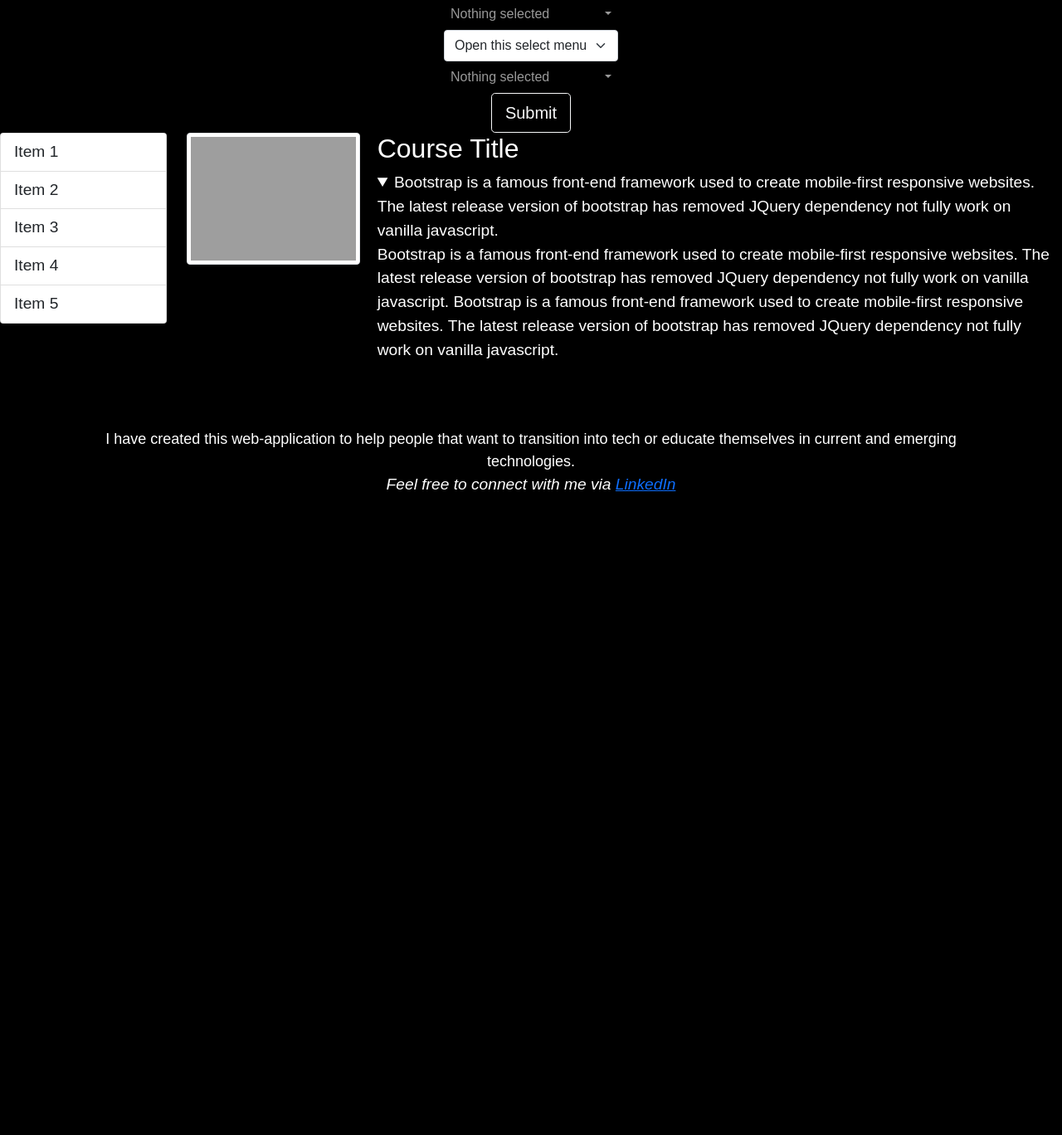
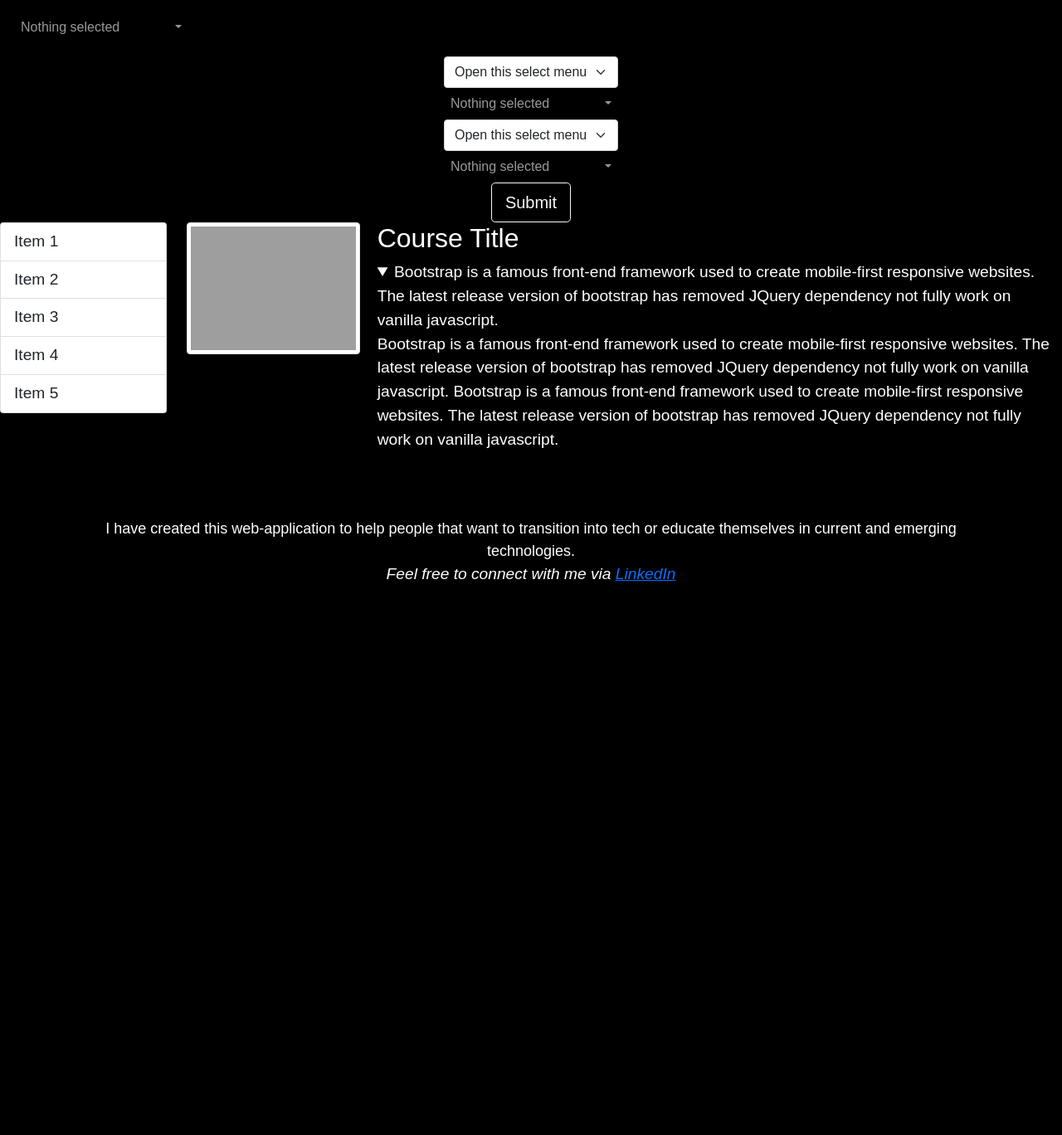
Before and after one commit to SimonRbk95/CS50, a Flask app: page / in a window 1280 px wide. Shown: the part 901-2269 px from the top of the page at 83% size. Before the commit the page ends 1493 px from the top, so only its background shows below. Run offline with Flask 2, Linux system fonts and the light colour scheme; parts of the project's set-up code (start-up, migrations or seed data) failed here and were passed over; some libraries are stand-ins or nearby versions; grey boxes are pictures that could not be loaded.

Commit message:
Wed, Jun 8, 2022, 1:28 PM +00:00

```diff
--- a/final_project/templates/index.html
+++ b/final_project/templates/index.html
@@ -43,6 +43,21 @@
 <!--Select Menu-->
 <div class="container-fluid">
   <form>
+    <div class="mb-3">
+      <select required class="form-select mx-auto w-auto" aria-label="Default select example" name="x">
+        <option selected>Open this select menu</option>
+        <option value="1">One</option>
+        <option value="2">Two</option>
+        <option value="3">Three</option>
+      </select>
+    </div>
+    <div class="mb-3">
+      <select required class="selectpicker" multiple aria-label="Default select example" name="x">
+        <option value="1">One</option>
+        <option value="2">Two</option>
+        <option value="3">Three</option>
+      </select>
+    </div>
     <div class="row">
       <div class="col-12 text-center">
         <select required class="form-select mx-auto w-auto" aria-label="Default select example" name="x">
@@ -53,7 +68,7 @@
         </select>
       </div>
       <div class="col-12 text-center">
-          <select required class="selectpicker" multiple aria-label="Default select example" name="x" style="margin-right: auto; margin-left: auto;">
+          <select required class="selectpicker" multiple aria-label="Default select example" name="x">
             <option value="1">One</option>
             <option value="2">Two</option>
             <option value="3">Three</option>
```
